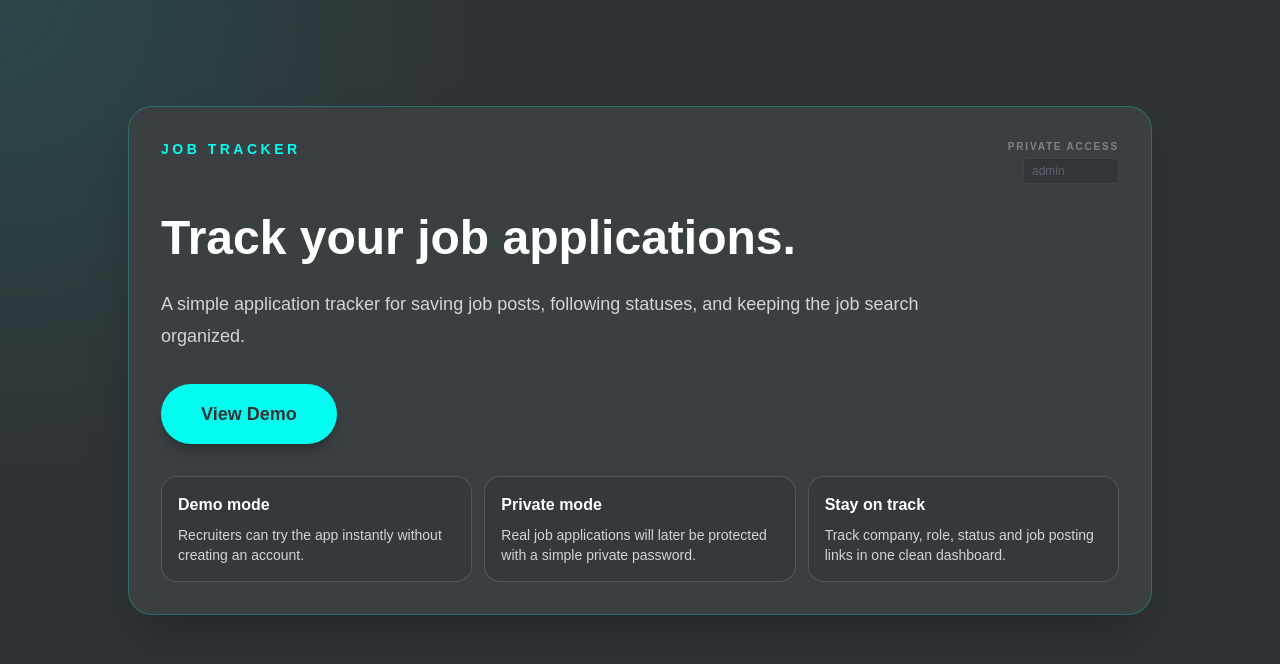
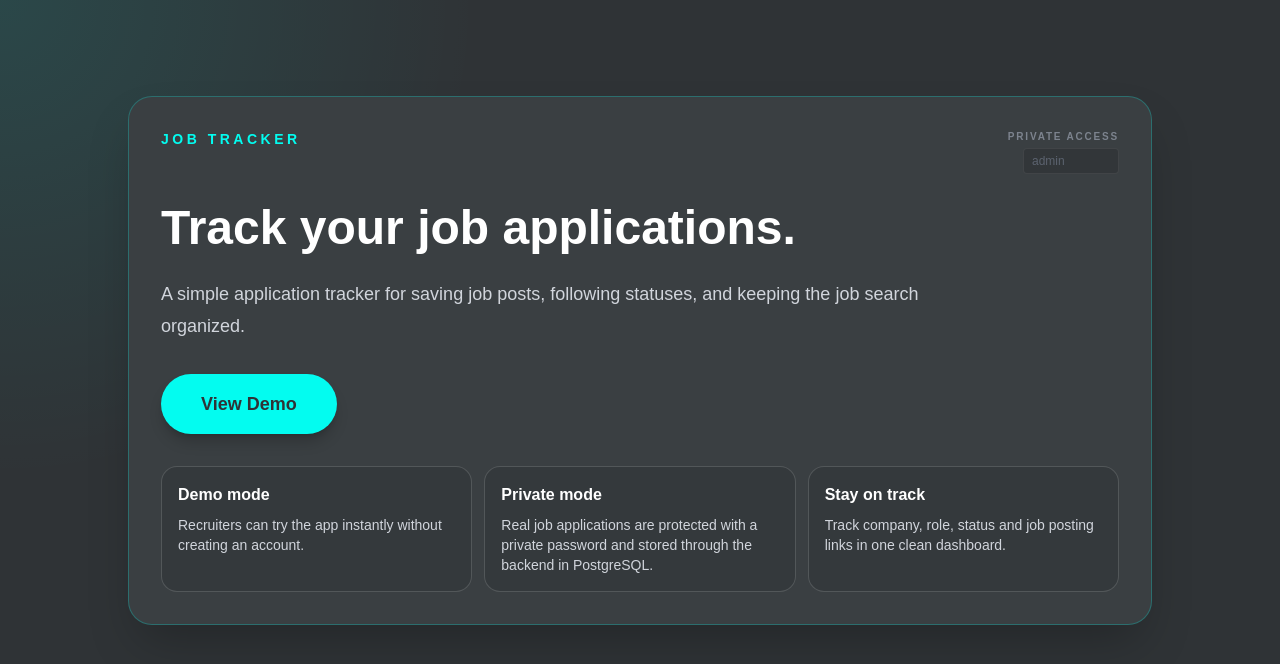
Before and after one commit to CrazyNikkii/job-tracker, a React (Vite) app in the folder client/: page / in a window 1280 px wide. Shown: the top 664 px of the page. Built offline with nearby package versions, Linux system fonts and the light colour scheme; no server answers; a web font is replaced by a local one.

Commit message:
Fixed landing site text

```diff
--- a/client/src/components/LandingPage.tsx
+++ b/client/src/components/LandingPage.tsx
@@ -84,8 +84,8 @@ export default function LandingPage() {
             <div className="rounded-2xl border border-white/15 bg-[#34393c] p-4">
               <h2 className="font-semibold text-white">Private mode</h2>
               <p className="mt-2 text-sm text-gray-300">
-                Real job applications will later be protected with a simple
-                private password.
+                Real job applications are protected with a private password and
+                stored through the backend in PostgreSQL.
               </p>
             </div>
 
```
